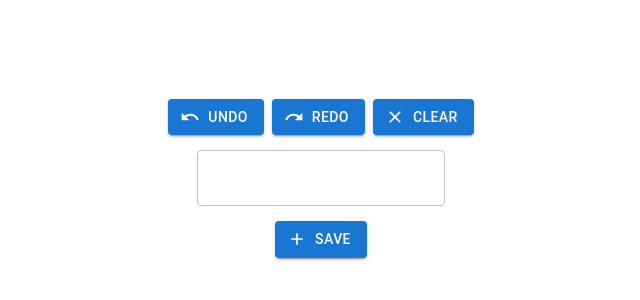
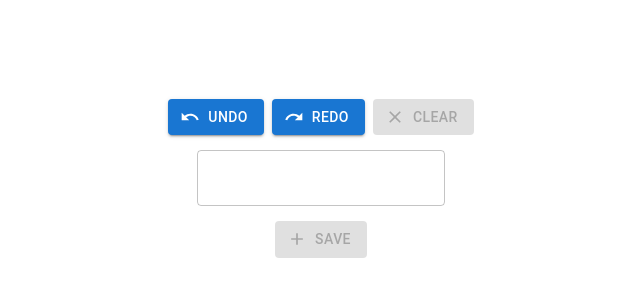
Before and after one commit to AliulisMartynas/10-speed-task, a React (Create React App) app: page / in a window 1280 px wide. Shown: the part 222-522 px from the top of the page, without its empty margins (319-959 px from the left). Built offline with nearby package versions, Linux system fonts and the light colour scheme.

Commit message:
Added localStorage usage, textfield clearing, conditional disabling of clear and save buttons

```diff
--- a/src/components/Form.tsx
+++ b/src/components/Form.tsx
@@ -1,4 +1,4 @@
-import { useState } from "react";
+import { useEffect, useState } from "react";
 import "../App.css";
 import { Button, TextField, Stack, Typography } from "@mui/material";
 import { Undo, Redo, Clear, Add } from "@mui/icons-material";
@@ -7,12 +7,28 @@ const Form = () => {
   const [inputValue, setInputValue] = useState<string>("");
   const [inputList, setInputList] = useState<string[]>([]);
 
+  useEffect(() => {
+    const storedInputs = localStorage.getItem("inputList");
+    if (storedInputs) {
+      setInputList(JSON.parse(storedInputs));
+    }
+  }, []);
+
   const saveToList = () => {
     setInputList([...inputList, inputValue]);
+    localStorage.setItem(
+      "inputList",
+      JSON.stringify([...inputList, inputValue])
+    );
+    handleClear();
   };
 
   const onInputChange = (value: string) => {
     setInputValue(value);
+  };
+
+  const handleClear = () => {
+    setInputValue("");
   };
 
   return (
@@ -24,7 +40,12 @@ const Form = () => {
         <Button variant="contained" startIcon={<Redo />}>
           Redo
         </Button>
-        <Button variant="contained" startIcon={<Clear />}>
+        <Button
+          variant="contained"
+          startIcon={<Clear />}
+          onClick={handleClear}
+          disabled={inputValue.length === 0}
+        >
           Clear
         </Button>
       </Stack>
@@ -34,7 +55,12 @@ const Form = () => {
           onChange={(event) => onInputChange(event.target.value)}
         />
       </div>
-      <Button variant="contained" startIcon={<Add />} onClick={saveToList}>
+      <Button
+        variant="contained"
+        startIcon={<Add />}
+        onClick={saveToList}
+        disabled={inputValue.length === 0}
+      >
         Save
       </Button>
       <div>
```
